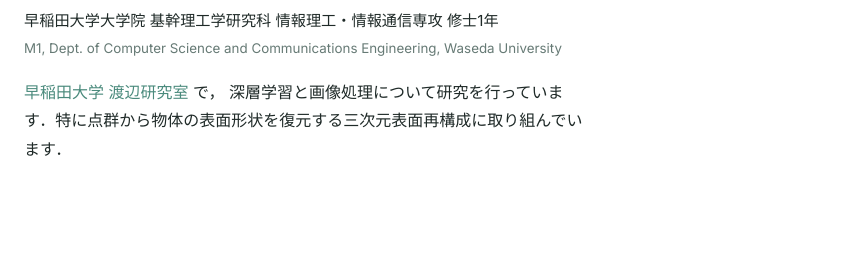
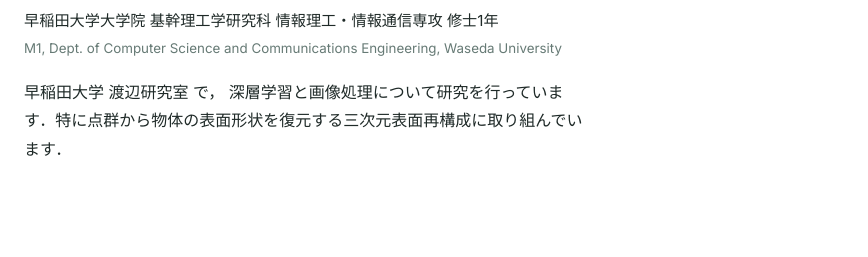
Before and after one commit to eitoga/eitoga.github.io, a plain HTML site: page index.html in a window 1280 px wide. Shown: the part 171-428 px from the top of the page, 412-1280 px from the left. Drawn offline with Linux system fonts and the light colour scheme.

Commit message:
Remove hyperlink from research description
Updated the text to remove the hyperlink and clarify the research description.

```diff
--- a/index.html
+++ b/index.html
@@ -39,7 +39,7 @@
           <span class="sub">M1, Dept. of Computer Science and Communications Engineering, Waseda University</span>
         </p>
               <p>
-        <a href="https://www.ams.giti.waseda.ac.jp/">早稲田大学 渡辺研究室 </a>で，
+        早稲田大学 渡辺研究室 で，
         深層学習と画像処理について研究を行っています．特に点群から物体の表面形状を復元する三次元表面再構成に取り組んでいます．
       </p>
         <ul class="links">
```
